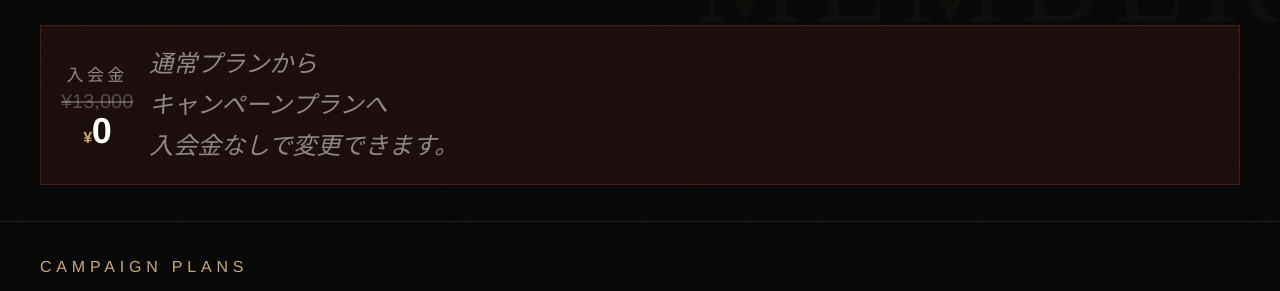
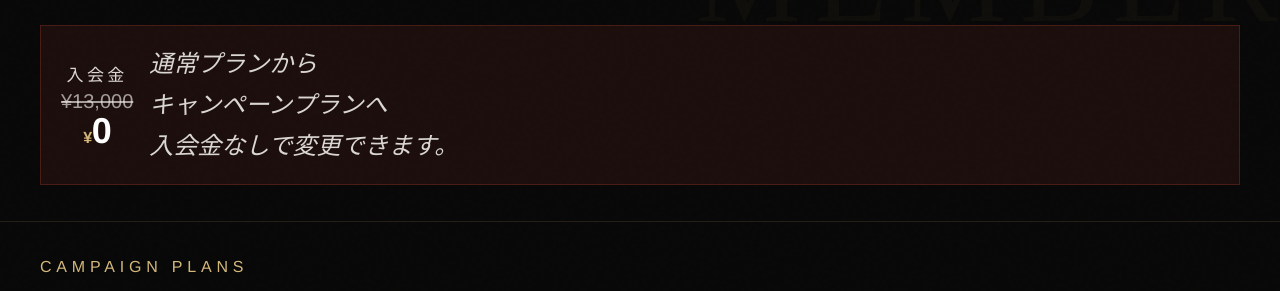
Before and after one commit to J928-bot/airnix-yoga-spring2026, a plain HTML site: page index.html in a window 1280 px wide. Shown: the part 359-650 px from the top of the page. Drawn offline with Linux system fonts and the light colour scheme.

Commit message:
Update index.html

```diff
--- a/index.html
+++ b/index.html
@@ -10,12 +10,12 @@
     --deep: #0d0d0d;
     --panel: #141414;
     --border: rgba(201,169,110,0.15);
-    --gold: #c9a96e;
-    --gold-dim: rgba(201,169,110,0.25);
+    --gold: #d4b87a;
+    --gold-dim: rgba(212,184,122,0.40);
     --red: #8c3226;
     --white: #f0ede8;
-    --dim: rgba(240,237,232,0.55);
-    --dimmer: rgba(240,237,232,0.28);
+    --dim: rgba(240,237,232,0.90);
+    --dimmer: rgba(240,237,232,0.65);
     --serif: 'Times New Roman', 'Noto Serif JP', serif;
     --sans: 'Helvetica Neue', 'Hiragino Kaku Gothic ProN', sans-serif;
   }
```
